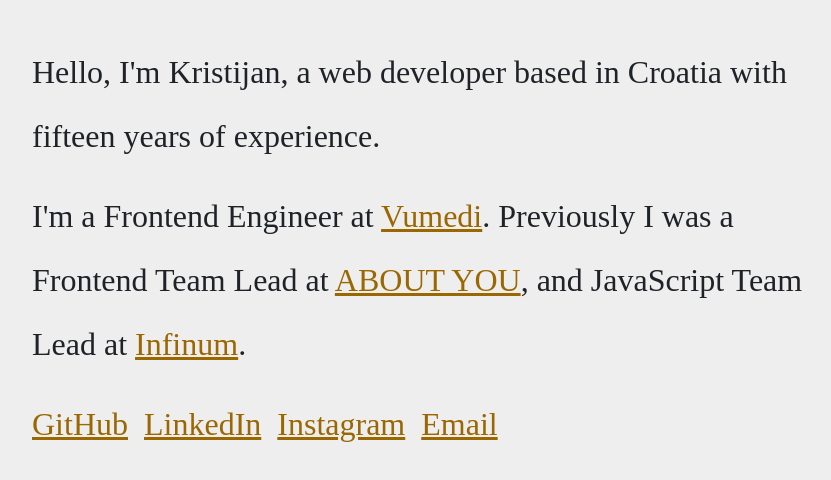
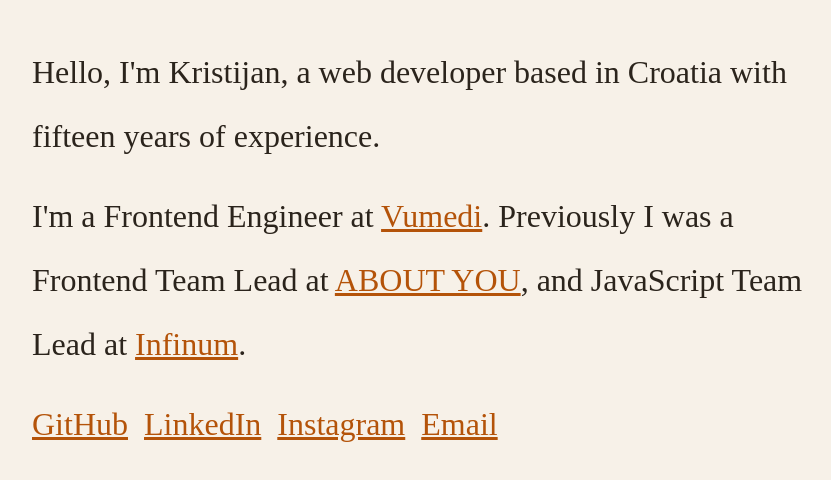
Before and after one commit to kristijanbambir/kristijanbambir.github.com, an Astro site: page / in a window 1280 px wide. Shown: the part 152-632 px from the top of the page, without its empty margins (208-1039 px from the left). Built offline with nearby package versions, Linux system fonts and the light colour scheme; Astro itself is replaced by a stand-in of ours.

Commit message:
Change theme colors

```diff
--- a/src/layouts/Layout.astro
+++ b/src/layouts/Layout.astro
@@ -117,9 +117,10 @@ import { Font } from "astro:assets";
 
 <style is:global>
   :root {
-    --text-color: #1f2328;
-    --background-color: #eeeeee;
-    --link-color: #9a6700;
+    /* Warm Paper (light mode) */
+    --text-color: #2b241c;
+    --background-color: #f7f1e8;
+    --link-color: #b45309;
   }
 
   body {
@@ -137,9 +138,10 @@ import { Font } from "astro:assets";
 
   @media (prefers-color-scheme: dark) {
     :root {
-      --text-color: #ffffff;
-      --background-color: #000000;
-      --link-color: #e5b567;
+      /* Forest Night (dark mode) */
+      --text-color: #e8f5e9;
+      --background-color: #0b1f1a;
+      --link-color: #34d399;
     }
 
     html {
```
